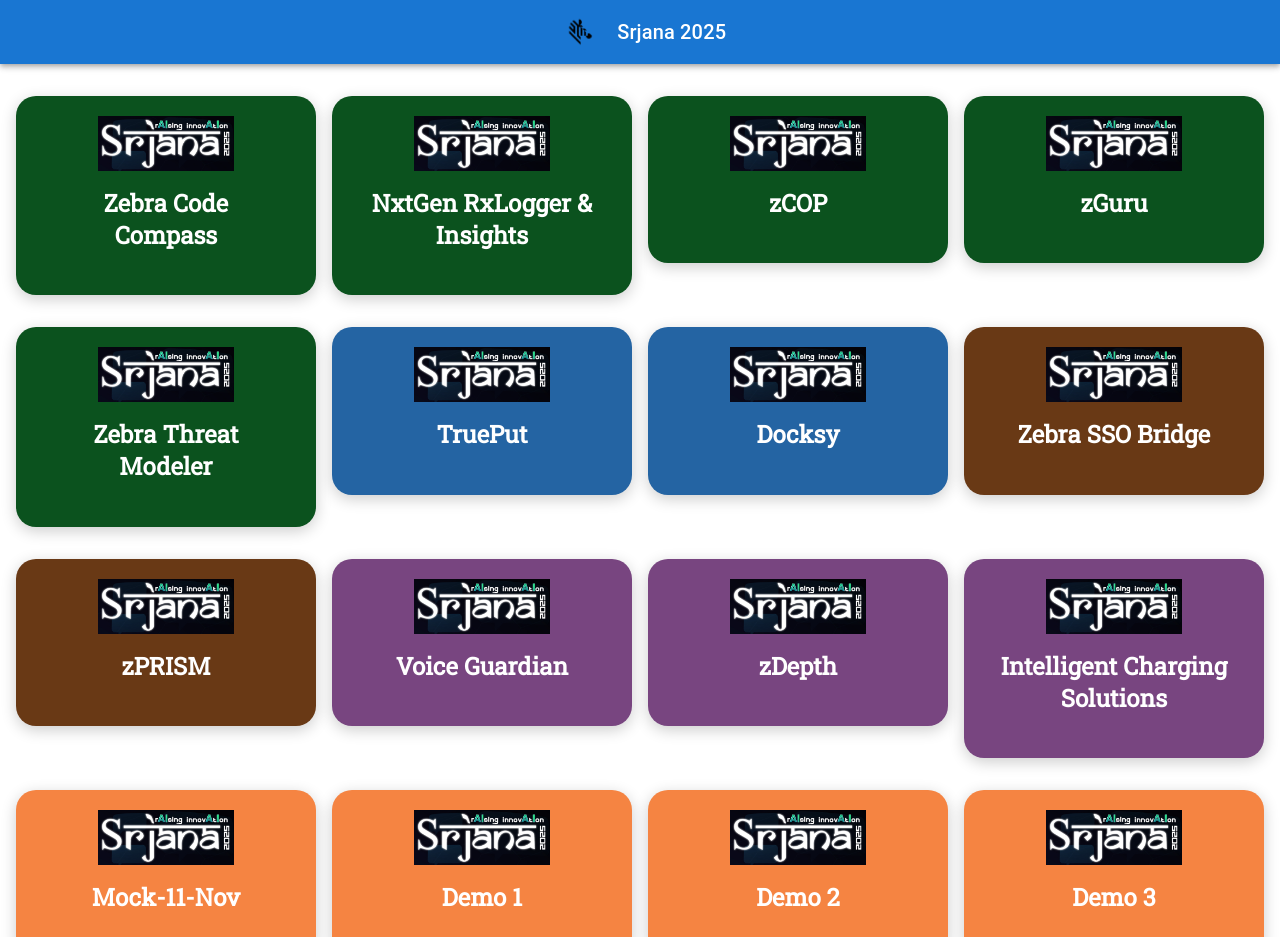
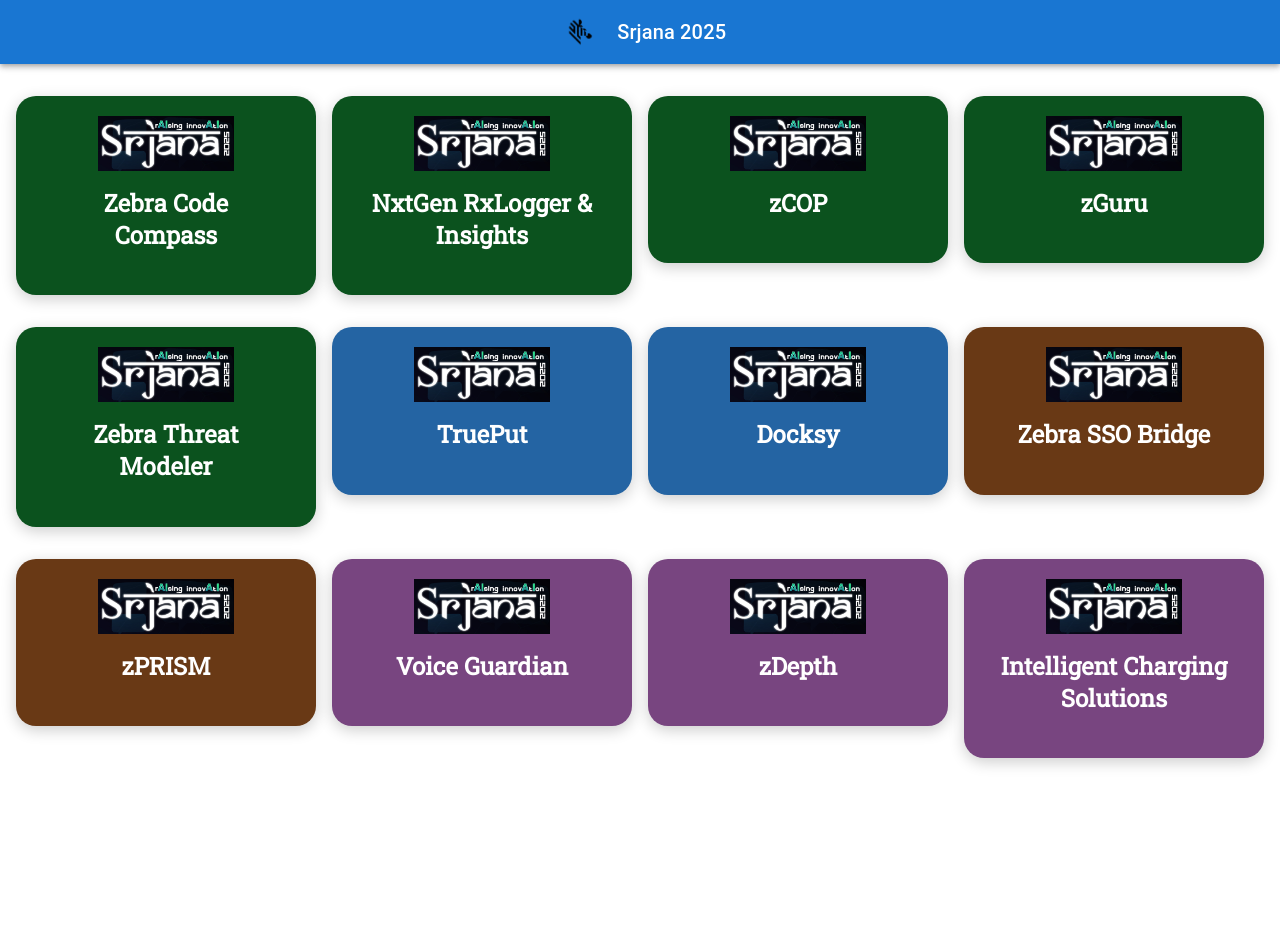
Before and after one commit to DP9727/Srjana24, a React (Create React App) app: page / in a window 1280 px wide. Shown: the top 937 px of the page. After the commit the page ends 800 px from the top, so only its background shows below. Built offline with nearby package versions, Linux system fonts and the light colour scheme.

Commit message:
Remove demo links

```diff
--- a/src/Home.js
+++ b/src/Home.js
@@ -26,10 +26,10 @@
     { title: 'zDepth', description: '', link: 'https://zebra.zoom.us/j/96237735812?pwd=1yO9OJQUKCVBwfZNUq5BWAPgOpIrBI.1', bgColor: "#784580", imageSrc: srjanaImg },
     { title: 'Intelligent Charging Solutions', description: '', link: 'https://zebra.zoom.us/j/97474389295?pwd=deZgkSoT2nWEbyvvXzhWVKp04iITMN.1', bgColor: "#784580", imageSrc: srjanaImg },
 
-    { title: 'Mock-11-Nov', description: '', link: 'https://zebra.zoom.us/j/92189574548?pwd=blssbpWK0L4kLV4LEQGCRZAZay1Jwm.1', bgColor: "#f58442", imageSrc: srjanaImg },
-    { title: 'Demo 1', description: '', link: 'https://zebra.zoom.us/j/98449132173?pwd=Rj3rDxjSYvBgunqHiFASvWUAd5RbKQ.1', bgColor: "#f58442", imageSrc: srjanaImg },
-    { title: 'Demo 2', description: '', link: 'https://zebra.zoom.us/j/98789278063?pwd=RATYPUnUQ8FMbnvODl471LhrOIbaeg.1', bgColor: "#f58442", imageSrc: srjanaImg },
-    { title: 'Demo 3', description: '', link: 'https://zebra.zoom.us/j/97076368816?pwd=B3vhmQDoT3irClDGGs7JebQDa1S9w4.1', bgColor: "#f58442", imageSrc: srjanaImg },
+    // { title: 'Mock-11-Nov', description: '', link: 'https://zebra.zoom.us/j/92189574548?pwd=blssbpWK0L4kLV4LEQGCRZAZay1Jwm.1', bgColor: "#f58442", imageSrc: srjanaImg },
+    // { title: 'Demo 1', description: '', link: 'https://zebra.zoom.us/j/98449132173?pwd=Rj3rDxjSYvBgunqHiFASvWUAd5RbKQ.1', bgColor: "#f58442", imageSrc: srjanaImg },
+    // { title: 'Demo 2', description: '', link: 'https://zebra.zoom.us/j/98789278063?pwd=RATYPUnUQ8FMbnvODl471LhrOIbaeg.1', bgColor: "#f58442", imageSrc: srjanaImg },
+    // { title: 'Demo 3', description: '', link: 'https://zebra.zoom.us/j/97076368816?pwd=B3vhmQDoT3irClDGGs7JebQDa1S9w4.1', bgColor: "#f58442", imageSrc: srjanaImg },
     // Add more cards as needed
   ];
 
```
